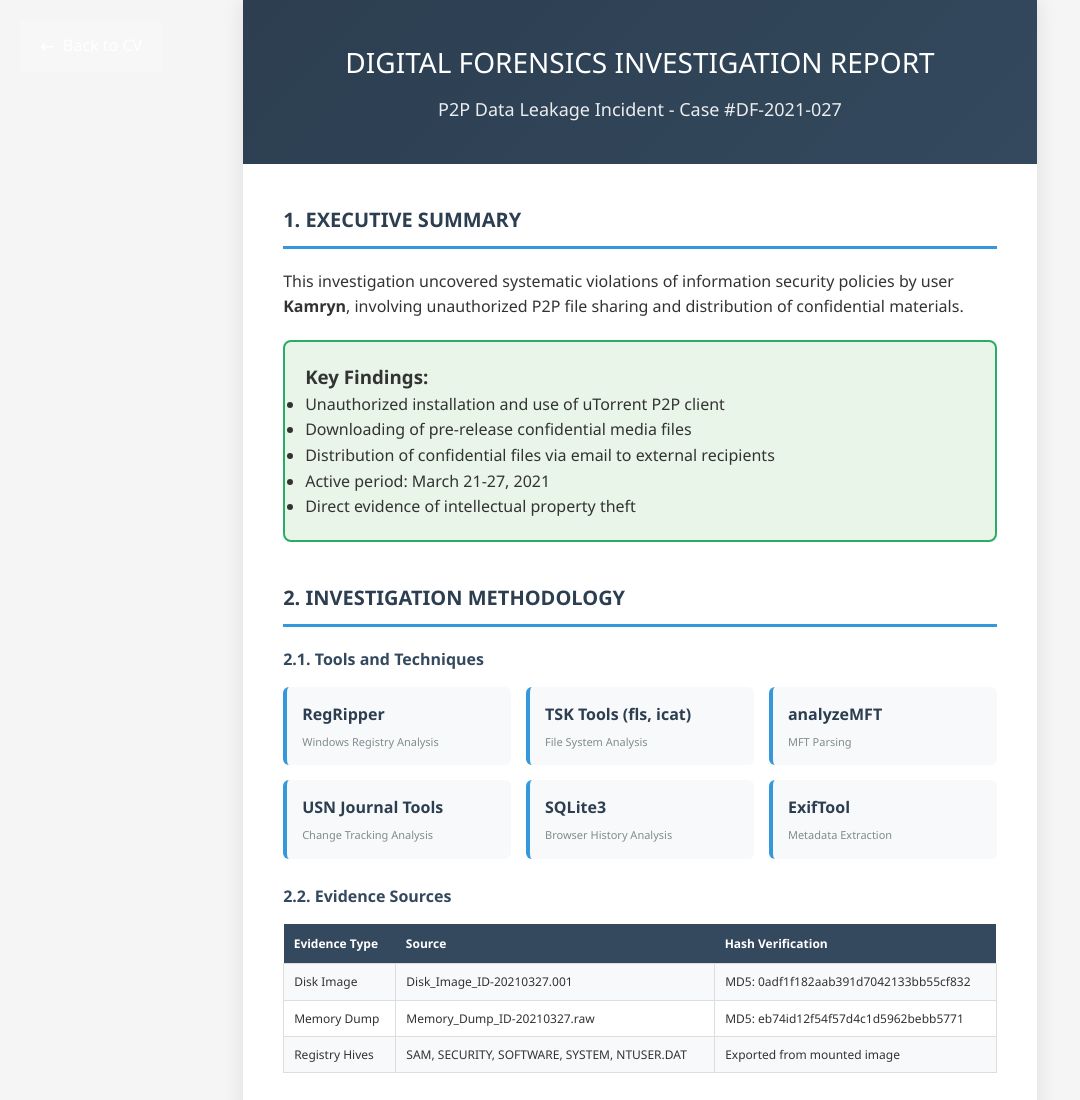
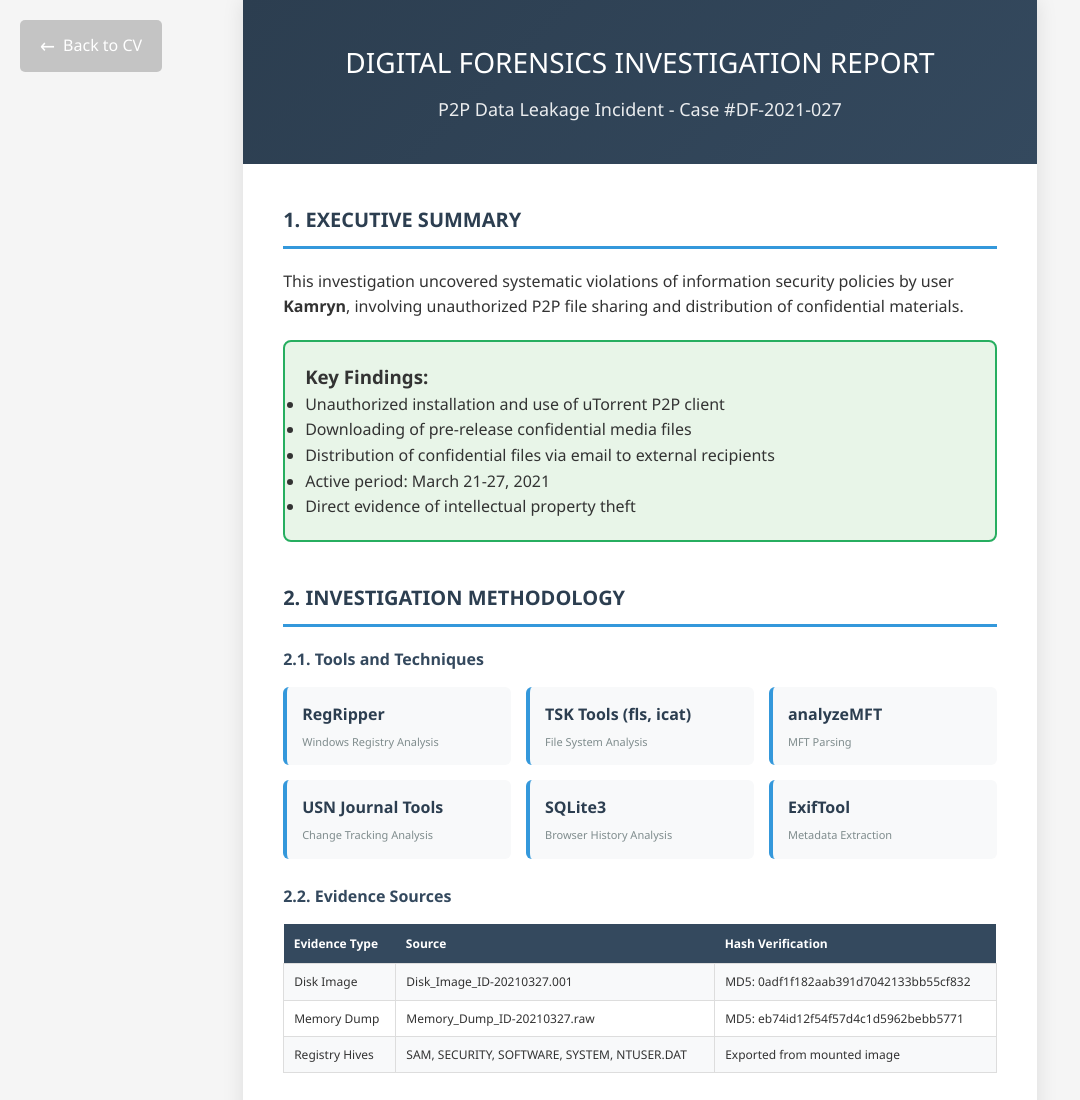
Before and after one commit to kwrcom/kwrcom.github.io, a plain HTML site: page p2p_leakage.html in a window 1280 px wide. Shown: the top 1100 px of the page, without its empty margins (0-1080 px from the left). Drawn offline with Linux system fonts and the light colour scheme.

Commit message:
Update p2p_leakage.html: Change back button background color for improved visibility

```diff
--- a/p2p_leakage.html
+++ b/p2p_leakage.html
@@ -214,7 +214,7 @@
 </head>
 <body>
     <div class="container">
-        <a href="index.html" class="back-button" style="position: absolute; top: 20px; left: 20px; background: rgba(255,255,255,0.2); color: white; text-decoration: none; padding: 10px 20px; border-radius: 5px; display: flex; align-items: center; gap: 8px; transition: all 0.3s ease;">
+        <a href="index.html" class="back-button" style="position: absolute; top: 20px; left: 20px; background: rgba(0, 0, 0, 0.2); color: white; text-decoration: none; padding: 10px 20px; border-radius: 5px; display: flex; align-items: center; gap: 8px; transition: all 0.3s ease;">
             <span style="font-size: 20px;">←</span>
             <span>Back to CV</span>
         </a>
```
